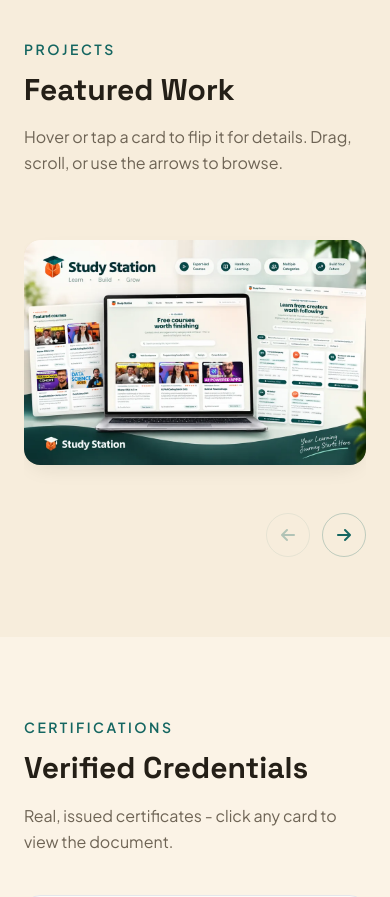
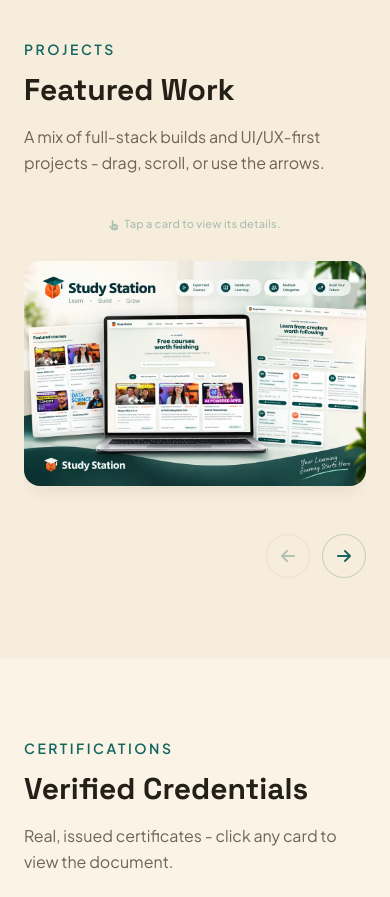
Before and after one commit to stackiid/portfolio, a React (Vite) app: page / in a window 390 px wide. Shown: the part 5500-6397 px from the top of the page. Built offline with nearby package versions, Linux system fonts and the light colour scheme.

Commit message:
feat(projects): update section description, add animated responsive flip hint, and implement outside click de-flip on mobile

```diff
--- a/src/components/cards/ProjectCard.jsx
+++ b/src/components/cards/ProjectCard.jsx
@@ -1,4 +1,4 @@
-import { useRef, useState } from "react";
+import { useEffect, useRef, useState } from "react";
 
 // =========================================================
 //                       ProjectCard
@@ -19,6 +19,21 @@
 export default function ProjectCard({ project }) {
   const [flipped, setFlipped] = useState(false);
   const pointerType = useRef("mouse");
+  const cardRef = useRef(null);
+
+  // Touch: tapping anywhere outside this card flips it back. Listening only
+  // while flipped keeps idle cards free of document-level handlers. Tapping
+  // another card also lands here, so only one card stays open at a time.
+  useEffect(() => {
+    if (!flipped) return undefined;
+    function handleOutside(e) {
+      if (cardRef.current && !cardRef.current.contains(e.target)) {
+        setFlipped(false);
+      }
+    }
+    document.addEventListener("pointerdown", handleOutside);
+    return () => document.removeEventListener("pointerdown", handleOutside);
+  }, [flipped]);
 
   function handleClick(e) {
     if (e.target.closest("a")) return;
@@ -30,6 +45,7 @@
   return (
     <article className="w-full flex-shrink-0 snap-start md:w-[calc((100%_-_1.5rem)/2)] xl:w-[calc((100%_-_3rem)/3)]">
       <div
+        ref={cardRef}
         className={`flip-card aspect-[1000/658] ${flipped ? "is-flipped" : ""}`}
         onPointerDown={(e) => {
           pointerType.current = e.pointerType;
--- a/src/index.css
+++ b/src/index.css
@@ -160,3 +160,40 @@
     transform: rotateY(180deg);
   }
 }
+
+/* Flip hint above the project cards. Hover-capable devices see the hover
+   wording, touch devices the tap wording; the other is display:none so it
+   is also hidden from assistive tech. The soft pulse stays within a very
+   light opacity range and is disabled for reduced-motion users. */
+.flip-hint__hover {
+  display: inline-flex;
+}
+.flip-hint__touch {
+  display: none;
+}
+@media (hover: none), (pointer: coarse) {
+  .flip-hint__hover {
+    display: none;
+  }
+  .flip-hint__touch {
+    display: inline-flex;
+  }
+}
+.flip-hint {
+  animation: flip-hint-pulse 3.2s ease-in-out infinite;
+}
+@keyframes flip-hint-pulse {
+  0%,
+  100% {
+    opacity: 0.28;
+  }
+  50% {
+    opacity: 0.7;
+  }
+}
+@media (prefers-reduced-motion: reduce) {
+  .flip-hint {
+    animation: none;
+    opacity: 0.55;
+  }
+}
--- a/src/sections/Projects/ProjectCarousel.jsx
+++ b/src/sections/Projects/ProjectCarousel.jsx
@@ -21,6 +21,18 @@
 
   return (
     <div className="relative">
+      {/* Quiet, device-aware nudge. Only one variant is displayed (see
+          .flip-hint in index.css), so assistive tech reads just one. */}
+      <p className="flip-hint mb-1 flex items-center justify-center gap-1.5 text-[11px] font-medium tracking-wide text-teal">
+        <span className="flip-hint__hover items-center gap-1.5">
+          <i className="fa-solid fa-arrow-pointer text-[10px]" aria-hidden="true" />
+          Hover over a card to view its details.
+        </span>
+        <span className="flip-hint__touch items-center gap-1.5">
+          <i className="fa-solid fa-hand-pointer text-[10px]" aria-hidden="true" />
+          Tap a card to view its details.
+        </span>
+      </p>
       <div
         ref={trackRef}
         role="region"
--- a/src/sections/Projects/Projects.jsx
+++ b/src/sections/Projects/Projects.jsx
@@ -12,7 +12,7 @@
           <SectionHeading
             eyebrow="Projects"
             title="Featured Work"
-            description="Hover or tap a card to flip it for details. Drag, scroll, or use the arrows to browse."
+            description="A mix of full-stack builds and UI/UX-first projects - drag, scroll, or use the arrows."
           />
         </div>
 
```
